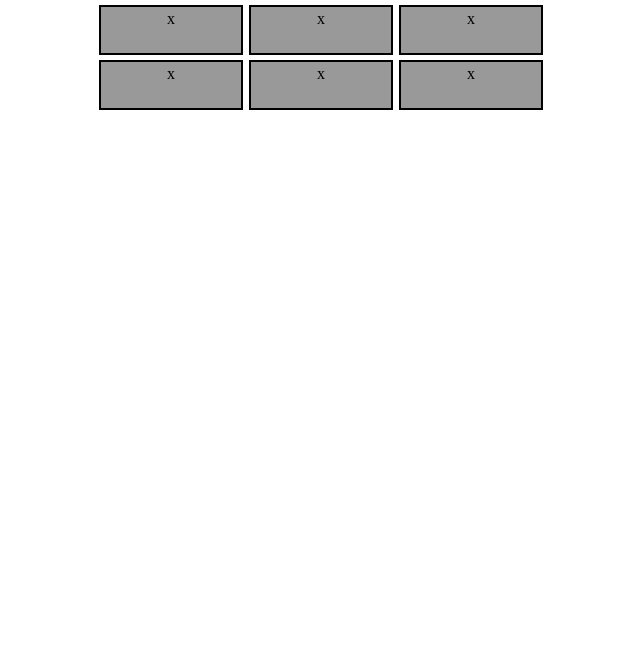
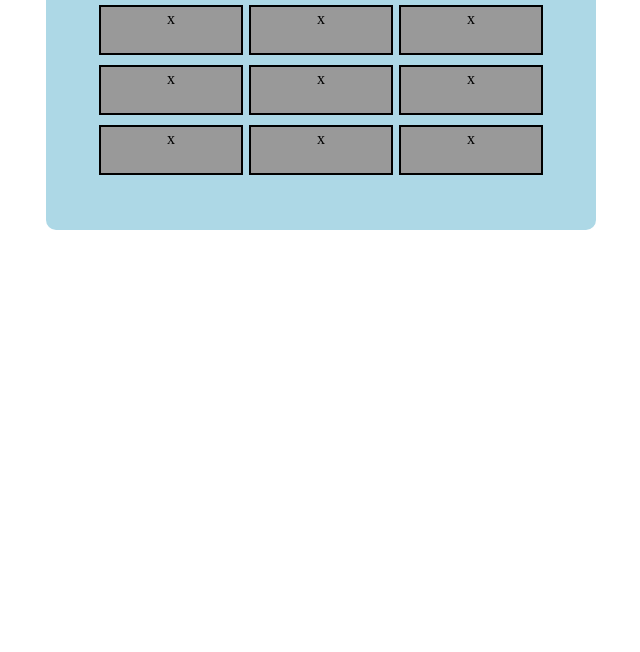
Before and after one commit to tomal02/tic-tac-js, a plain HTML site: page index.html in a window 1280 px wide. Shown: the part 148-800 px from the top of the page, without its empty margins (319-959 px from the left). Drawn offline with Linux system fonts and the light colour scheme.

Commit message:
some styling

```diff
--- a/styles.css
+++ b/styles.css
@@ -63,14 +63,16 @@ p, h1, h2, h3, h4, h5, h6 {
   display: flex;
   flex-wrap: wrap;
   justify-content: space-around;
-  width: fit-content;
+  padding: 50px;
+  background-color: lightblue;
+  border-radius: 10px;
 }
 
 .cell {
   flex: 0 0 32%;
   height: 50px;
   width: 50px;
-  margin-bottom: 5px;
+  margin: 5px 0;
   background-color: #999;
   text-align: center;
   border: 2px solid black;
```
